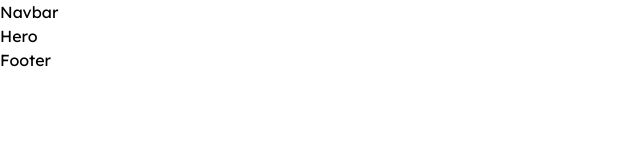
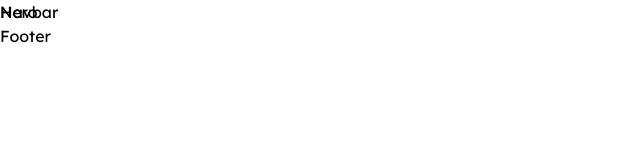
Before and after one commit to sreejith97/ideal-home-ui, a Next.js app: page / in a window 1280 px wide. Shown: the top 160 px of the page, without its empty margins (0-640 px from the left). Built offline with nearby package versions, Linux system fonts and the light colour scheme.

Commit message:
feat: create a simple nav file in the components folder

```diff
--- a/src/components/layout/Navbar.tsx
+++ b/src/components/layout/Navbar.tsx
@@ -1,6 +1,6 @@
 const Navbar = () => {
   return (
-    <div>
+    <div className="absolute">
       <h1>Navbar</h1>
     </div>
   );
```
